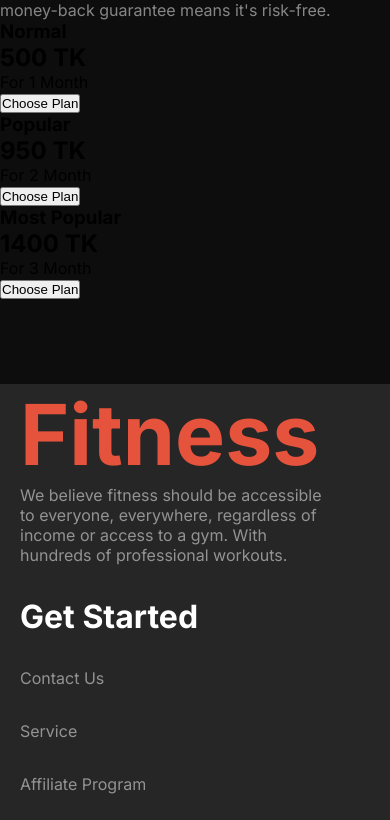
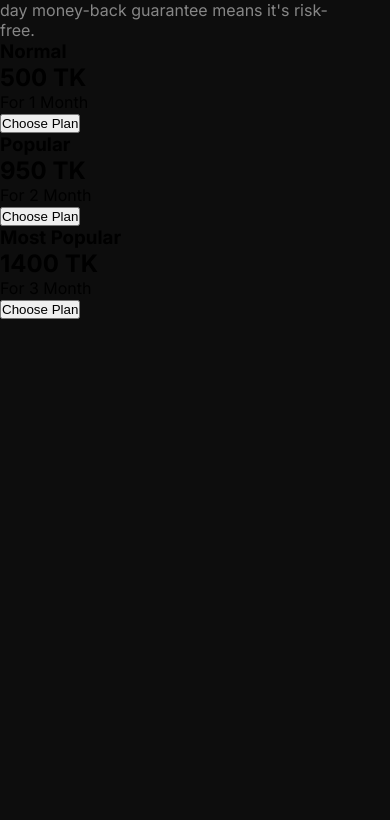
Before and after one commit to shourov630/ash-2, a plain HTML site: page index.html in a window 390 px wide. Shown: the part 7195-8015 px from the top of the page. Drawn offline with Linux system fonts and the light colour scheme.

Commit message:
css is ok

```diff
--- a/responsive.css
+++ b/responsive.css
@@ -168,4 +168,16 @@
     .div-one{
         width: 100%;
     }
+    /* extra part */
+    .choice-container{
+        width: 90%;
+        height: 1200px;
+    }
+    .card-opt{
+        flex-direction: column;
+        gap: 30px;
+    }
+    .plan-one{
+        width: 95%;
+    }
 }
```
